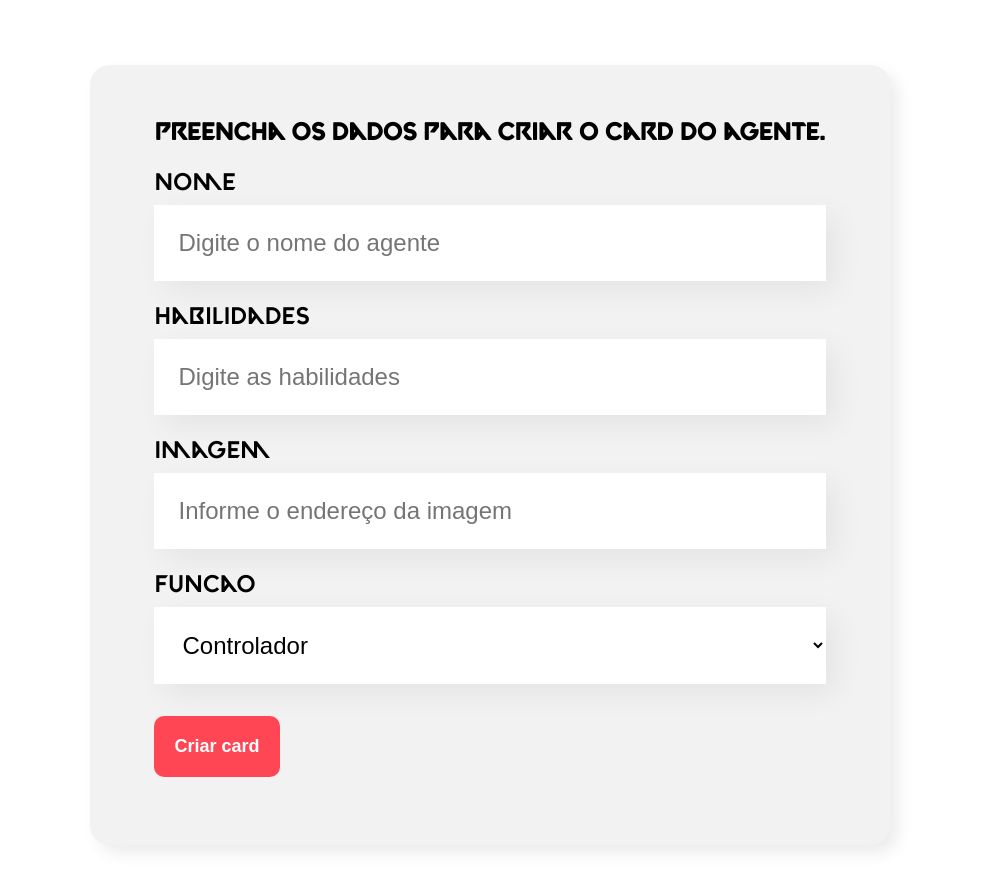
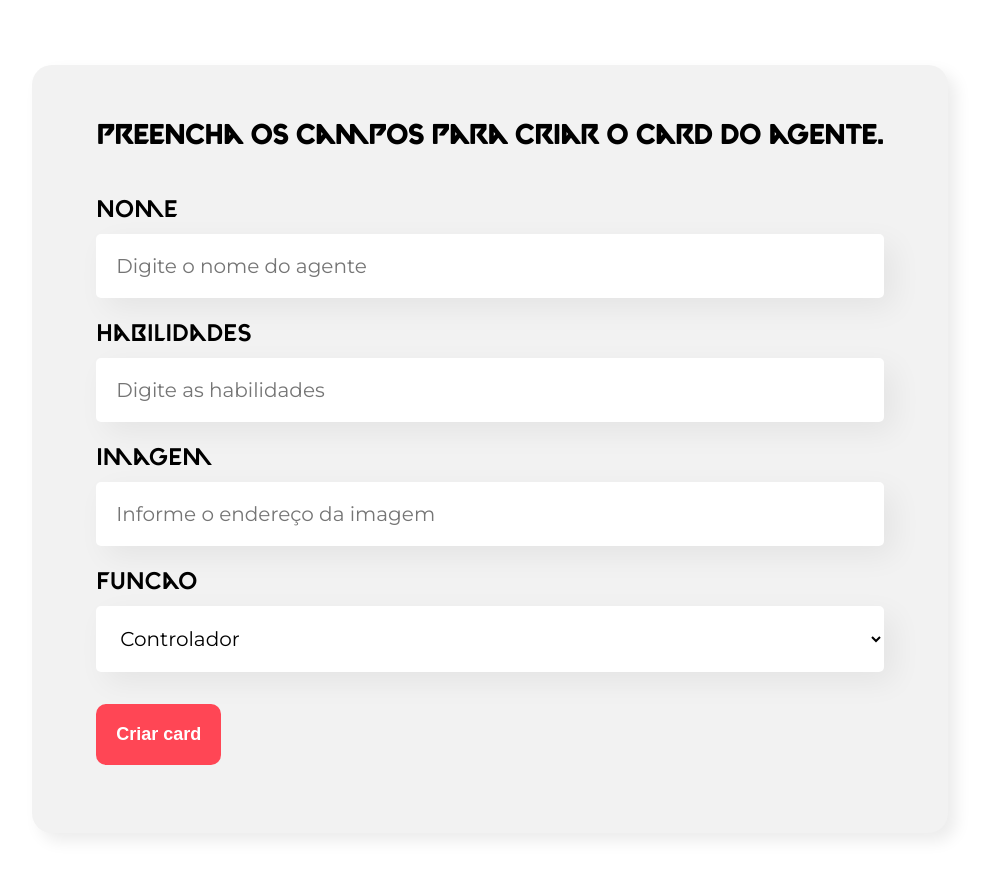
Before and after one commit to Anacaasilva/Organograma, a React (Create React App) app: page / in a window 1280 px wide. Shown: the part 320-1201 px from the top of the page, without its empty margins (150-1134 px from the left). Built offline with nearby package versions, Linux system fonts and the light colour scheme; the HTML template or start-up script is replaced by a standard one.

Commit message:
improving the website

```diff
--- a/public/index.html
+++ b/public/index.html
@@ -2,7 +2,7 @@
 <html lang="en">
   <head>
     <meta charset="utf-8" />
-    <link rel="icon" href="%PUBLIC_URL%/favicon.ico" />
+    <link rel="icon" href="./imagens/valorant-icon.png" />
     <meta name="viewport" content="width=device-width, initial-scale=1" />
     <meta name="theme-color" content="#000000" />
     <meta
@@ -24,7 +24,7 @@
       work correctly both with client-side routing and a non-root public URL.
       Learn how to configure a non-root public URL by running `npm run build`.
     -->
-    <title>React App</title>
+    <title>Valorant | Organograma</title>
   </head>
   <body>
     <noscript>You need to enable JavaScript to run this app.</noscript>
--- a/src/componentes/CampoTexto/CampoTexto.css
+++ b/src/componentes/CampoTexto/CampoTexto.css
@@ -1,19 +1,23 @@
+@import url('https://fonts.googleapis.com/css2?family=Montserrat&display=swap');
+
 .campo-texto {
   margin: 24px 0;
 }
 
 .campo-texto label {
   display: block;
-  margin-bottom: 8px;
   font-size: 24px;
+  margin-bottom: 10px;
 }
 
 .campo-texto input {
-  background-color: #FFFFFF;
-  box-shadow: 10px 10px 30px rgba(0, 0, 0, 0.06);
   width: 100%;
   border: none;
-  font-size: 24px;
-  padding: 24px;
+  padding: 20px;
+  font-size: 20px;
+  border-radius: 5px;
   box-sizing: border-box;
+  background-color: #FFFFFF;
+  font-family: 'Montserrat', sans-serif;
+  box-shadow: 10px 10px 30px rgba(0, 0, 0, 0.06);
 }
--- a/src/componentes/Formulario/Formulario.css
+++ b/src/componentes/Formulario/Formulario.css
@@ -11,3 +11,8 @@
   padding: 36px 64px;
   box-shadow: 8px 8px 16px rgba(0, 0, 0, 0.08);
 }
+
+.formulario h2 {
+  font-size: 27px;
+  margin-bottom: 45px;
+}
--- a/src/componentes/Formulario/index.js
+++ b/src/componentes/Formulario/index.js
@@ -31,7 +31,7 @@ export const Formulario = props => {
   return (
     <section className='formulario'>
       <form onSubmit={aoSalvar}>
-        <h2>Preencha os dados para criar o card do agente.</h2>
+        <h2>Preencha os campos para criar o card do agente.</h2>
         <CampoTexto
           obrigatorio={true}
           label="Nome"
--- a/src/componentes/ListaSuspensa/ListaSuspensa.css
+++ b/src/componentes/ListaSuspensa/ListaSuspensa.css
@@ -1,15 +1,25 @@
+@import url('https://fonts.googleapis.com/css2?family=Montserrat&display=swap');
+
 .lista-suspensa label {
   display: block;
-  margin-bottom: 8px;
   font-size: 24px;
+  margin-bottom: 10px;
 }
 
 .lista-suspensa select {
-  background-color: #FFFFFF;
-  box-shadow: 10px 10px 30px rgba(0, 0, 0, 0.06);
   width: 100%;
   border: none;
-  font-size: 24px;
-  padding: 24px;
+  padding: 20px;
+  font-size: 20px;
+  border-radius: 5px;
   box-sizing: border-box;
+  background-color: #FFFFFF;
+  font-family: 'Montserrat', sans-serif;
+  box-shadow: 10px 10px 30px rgba(0, 0, 0, 0.06);
 }
+
+/* .lista-suspensa select option {
+  background-color: #e0e0e0;
+  color: #333;
+  padding: 5px;
+} */
--- a/src/index.css
+++ b/src/index.css
@@ -10,6 +10,16 @@ body {
   -moz-osx-font-smoothing: grayscale;
 }
 
+body::-webkit-scrollbar {
+  width: 8px;
+}
+
+body::-webkit-scrollbar-thumb {
+  border-radius: 20px;
+  border: 2px solid transparent;
+  background-color: #FF4655;
+}
+
 /* code {
   font-family: source-code-pro, Menlo, Monaco, Consolas, 'Courier New',
     monospace;
```
Also changed, not shown: public/imagens/valorant-icon.png (added), 1 other file (tests, documents, lock files or other folders).
